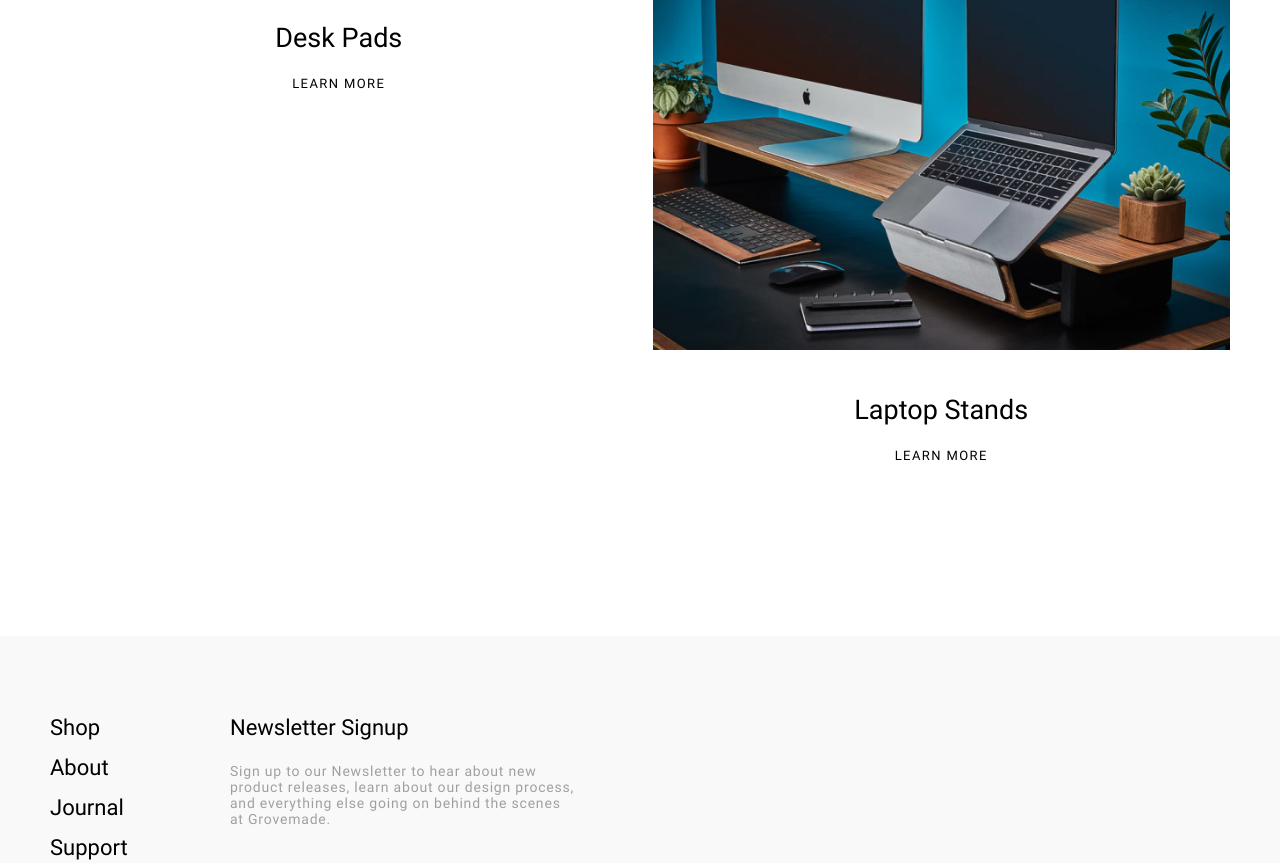
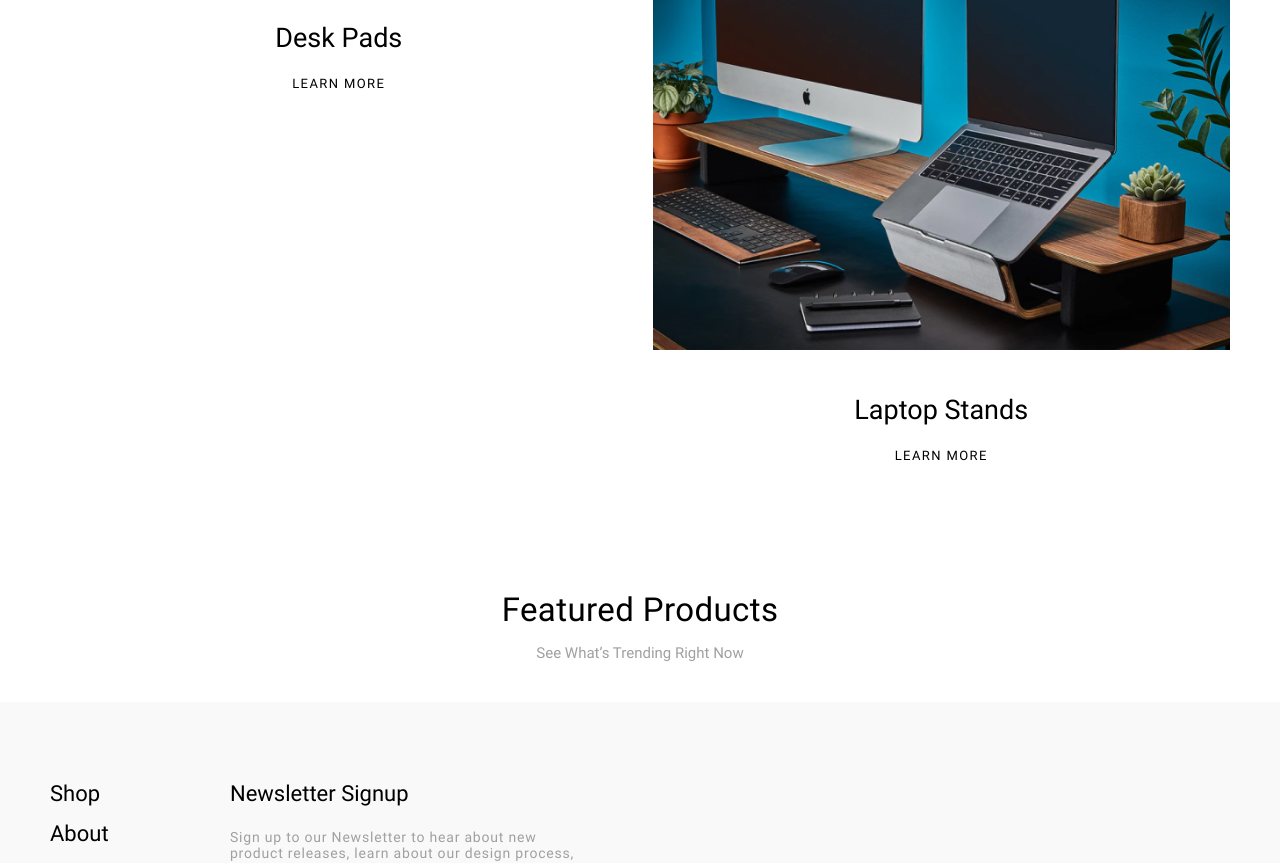
Before and after one commit to jakemidway/GROVEMADE, a website: page src/index.html in a window 1280 px wide. Shown: the part 931-1794 px from the top of the page. Drawn offline with nearby package versions, Linux system fonts and the light colour scheme; files that its build step writes are made by us from their sources.

Commit message:
start block prod

```diff
--- a/src/index.html
+++ b/src/index.html
@@ -75,6 +75,15 @@
 
 
 
+    <section class="featprod">
+        <div class="container">
+            <div class="featprod__top">
+                <h2 class="featprod__title">Featured Products</h2>
+                <p class="featprod__text">See What’s Trending Right Now</p>
+            </div>
+        </div>
+
+    </section>
 
 
 
--- a/src/scss/base/common.scss
+++ b/src/scss/base/common.scss
@@ -16,7 +16,7 @@ h1{
 }
 
 h2{
-    font-size: px-to-rem(36);
+    font-size: px-to-rem(33);
 }
 h2,
 h3{
--- /dev/null
+++ b/src/scss/sections/featprod.scss
@@ -0,0 +1,17 @@
+.featprod{
+
+    &__top{
+        display: flex;
+        flex-direction: column;
+        align-items: center;
+    }
+    &__title{
+        font-size: px-to-rem(33);
+        margin-bottom: px-to-rem(16);
+        letter-spacing: 0.4px;
+    }
+    &__text{
+        font-size: px-to-rem(15);
+        color: var(--color-text-second);
+    }
+}
--- a/src/scss/sections/get-started.scss
+++ b/src/scss/sections/get-started.scss
@@ -32,7 +32,7 @@
         grid-gap: 25px;
     }
     &__card{
-        padding-bottom: px-to-rem(134);
+        padding-bottom: px-to-rem(128);
         display: flex;
         flex-direction: column;
         align-items: center;
--- a/src/scss/style.scss
+++ b/src/scss/style.scss
@@ -27,3 +27,4 @@
 // sections - big BEM  blocks (s-blokc or section)
 @import './sections/banner.scss';
 @import './sections/get-started';
+@import './sections/featprod';
```
Also changed, not shown: dist/css/style.css, dist/css/style.min.css, dist/index.html.
